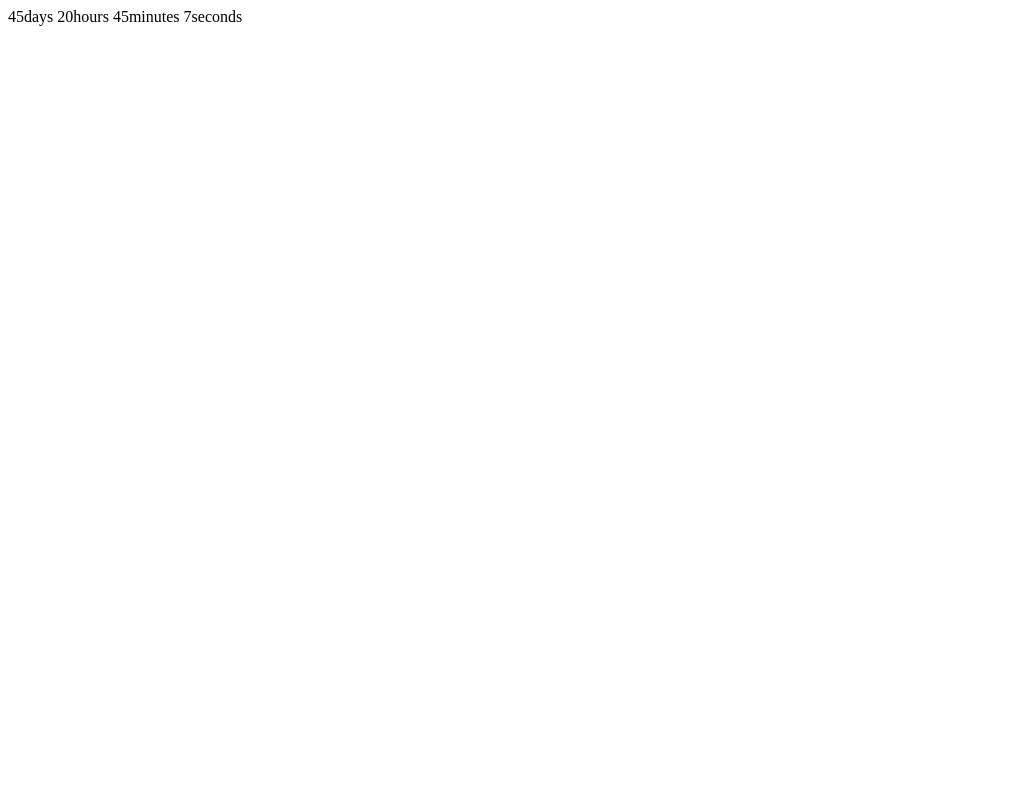
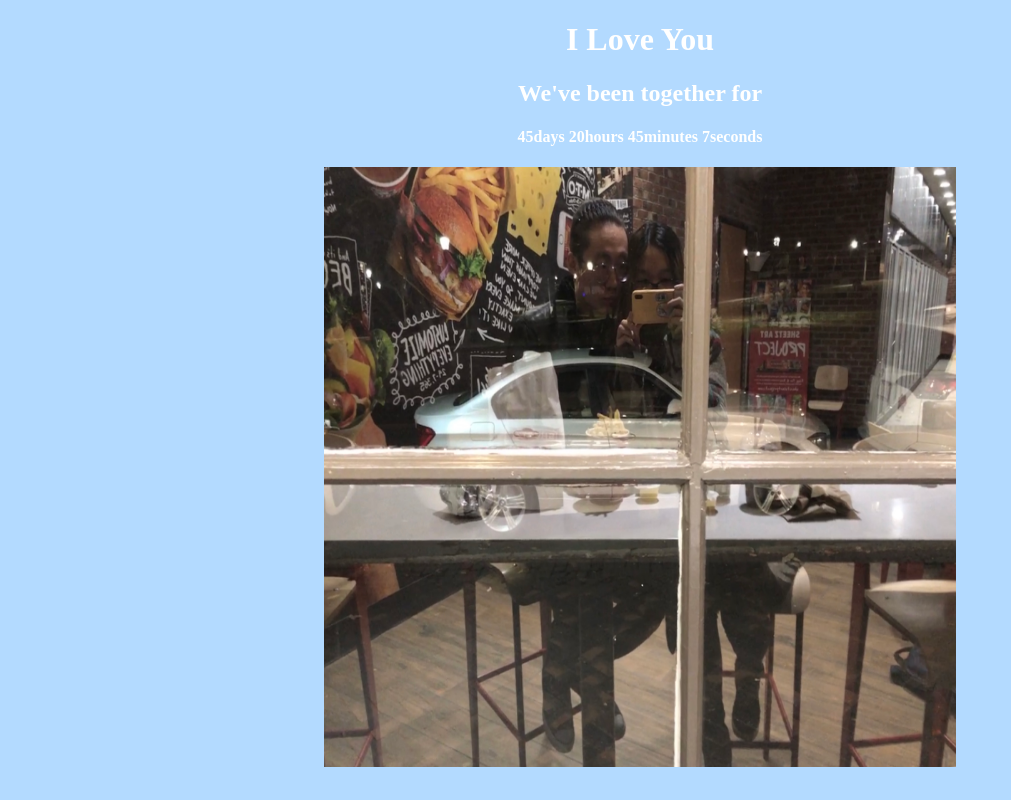
Before and after one commit to jtruan/jtruan.github.io, a plain HTML site: page lovectq/index.html in a window 1280 px wide. Shown: the whole page, without its empty margins (0-1011 px from the left). Drawn offline with Linux system fonts and the light colour scheme.

Commit message:
secret page init commit

```diff
--- a/lovectq/index.html
+++ b/lovectq/index.html
@@ -1,4 +1,22 @@
-<p id="demo"></p>
+<!DOCTYPE html>
+<html>
+
+    <head>
+        <h1> I Love You </h1>
+        <link rel="stylesheet" type="text/css" href="style.css">
+    </head>
+
+    <body>
+        <h2>
+            We've been together for
+        </h2>
+        <h4 id ="countdown">
+
+        </h4>
+
+        <img src="love.jpg" alt="Love You" style="height:600px" class = "center">
+
+    </body>
 
     <script>
     // Set the date we're counting down to
@@ -20,13 +38,16 @@ var x = setInterval(function() {
       var seconds = Math.floor((distance % (1000 * 60)) / 1000);
 
       // Display the result in the element with id="demo"
-  document.getElementById("demo").innerHTML = days + "days " + hours + "hours "
+      document.getElementById("countdown").innerHTML = days + "days " + hours + "hours "
       + minutes + "minutes " + seconds + "seconds ";
 
-  // If the count down is finished, write some text
-  if (distance < 0) {
-    clearInterval(x);
-    document.getElementById("demo").innerHTML = "EXPIRED";
-  }
+      // // If the count down is finished, write some text
+      // if (distance < 0) {
+      //   clearInterval(x);
+      //   document.getElementById("demo").innerHTML = "EXPIRED";
+      // }
     }, 1000);
     </script>
+
+
+</html>
--- a/lovectq/style.css
+++ b/lovectq/style.css
@@ -0,0 +1,36 @@
+
+body {
+  background-color: #b3daff;
+}
+
+head {
+    background-color: white;
+    text-align: center;
+}
+
+.center {
+  display: block;
+  margin-left: auto;
+  margin-right: auto;
+  width: 50%;
+}
+
+h1 {
+  color: white;
+  text-align: center;
+}
+
+h2 {
+  color: white;
+  text-align: center;
+}
+
+h4 {
+  color: white;
+  text-align: center;
+}
+
+p {
+  font-family: verdana;
+  font-size: 20px;
+}
```
Also changed, not shown: lovectq/love.jpg (added). Lines whose indentation alone changed are shown as unchanged.
